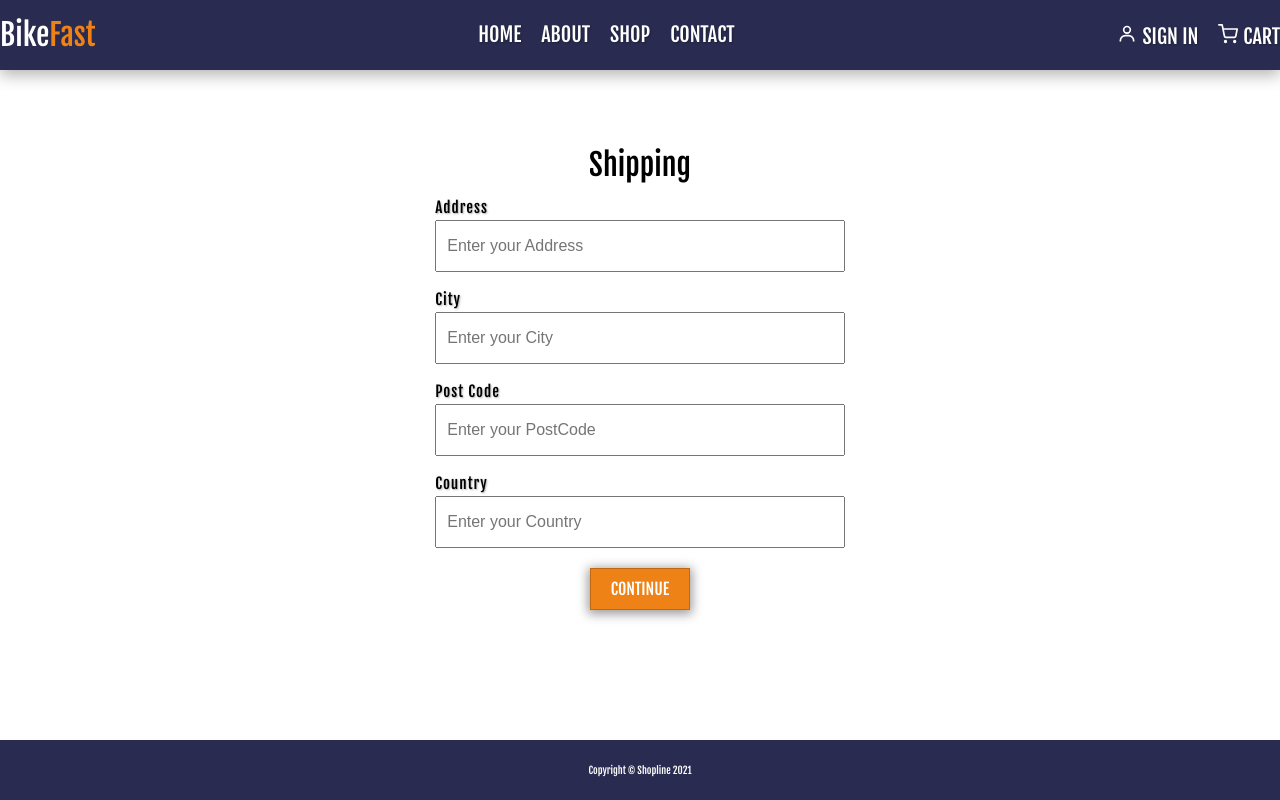
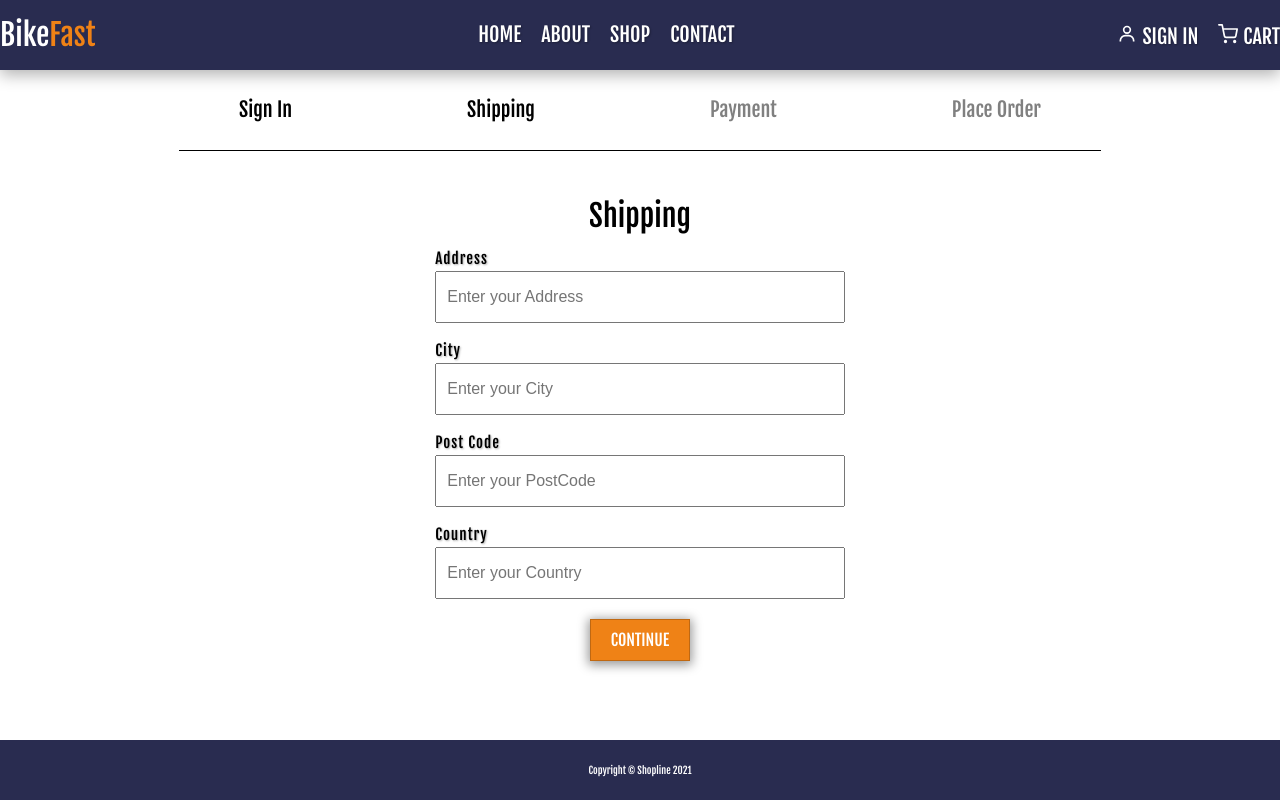
Before and after one commit to tosia921/BikeFast-ecommerce-store, a React (Create React App) app in the folder frontend/: page /shipping in a window 1280 px wide. Built offline with nearby package versions, Linux system fonts and the light colour scheme.

Commit message:
added checkout steps component on each checkout page(sign in, shipping, payment, place order) to show on which step fo the chechout user is at the moment

```diff
--- /dev/null
+++ b/frontend/src/components/checkoutSteps/CheckOutSteps.js
@@ -0,0 +1,36 @@
+import React from 'react';
+import './CheckOutSteps.scss';
+import { Link } from 'react-router-dom';
+
+const CheckOutSteps = ({ step1, step2, step3, step4 }) => {
+    return (
+        <div className='chechout-step-cointainer'>
+            <div className='checkout-steps'>
+                <div className='chechout-step-link-container'>
+                    {step1? (
+                        <Link className='active-link' to='/login'>Sign In</Link>
+                    ) : <Link className='disabled-link'>Sign In</Link>}
+                </div>
+                <div className='chechout-step-link-container'>
+                    {step2? (
+                        <Link className='active-link' to='/shipping'>Shipping</Link>
+                    ) : <Link className='disabled-link'>Shipping</Link>}
+                </div>
+                <div className='chechout-step-link-container'>
+                    {step3? (
+                        <Link className='active-link' to='/payment'>Payment</Link>
+                    ) : <Link className='disabled-link'>Payment</Link>}
+                </div>
+                <div className='chechout-step-link-container'>
+                    {step4? (
+                        <Link className='active-link' to='/placeorder'>Place Order</Link>
+                    ) : <Link className='disabled-link'>Place Order</Link>}
+                </div>
+            </div>
+            <div className='horizontal-line'></div>
+        </div>
+
+    )
+}
+
+export default CheckOutSteps;
--- /dev/null
+++ b/frontend/src/components/checkoutSteps/CheckOutSteps.scss
@@ -0,0 +1,32 @@
+.chechout-step-cointainer {
+    display: flex;
+    flex-direction: column;
+    width: 90%;
+    align-items: center;
+    justify-content: center;
+    margin-bottom: 5rem;
+
+    .checkout-steps {
+        display: flex;
+        margin-bottom: 3rem;
+        width: 100%;
+        justify-content: space-evenly;
+
+        .chechout-step-link-container {
+            font-size: 2rem;
+
+            .active-link {
+
+            }
+            .disabled-link {
+                pointer-events: none;
+                color: gray;
+              }
+        }
+    }
+    .horizontal-line {
+        width: 80%;
+        height: 1px;
+        background-color: black;
+    }
+}
--- a/frontend/src/pages/ShippingPage.js
+++ b/frontend/src/pages/ShippingPage.js
@@ -1,6 +1,7 @@
 import React, { useState } from 'react';
 import { useDispatch, useSelector } from 'react-redux';
 import FormContainer from '../components/form-container/FormContainer';
+import CheckOutSteps from '../components/checkoutSteps/CheckOutSteps';
 import CustomButton from '../components/custom-button/CustomButton';
 import { saveShippingAddress } from '../redux/actions/cartActions';
 import './ShippingPage.scss';
@@ -26,6 +27,7 @@ const ShippingPage = ({ history }) => {
 
     return (
         <FormContainer>
+            <CheckOutSteps step1 step2/>
             <h1 className='shipping-h1'>Shipping</h1>
             <form className='shipping-form' onSubmit={SubmitHandler}>
             <div className='form-inputs'>
```
Also changed, not shown: frontend/src/pages/PaymentPage.js (added).
